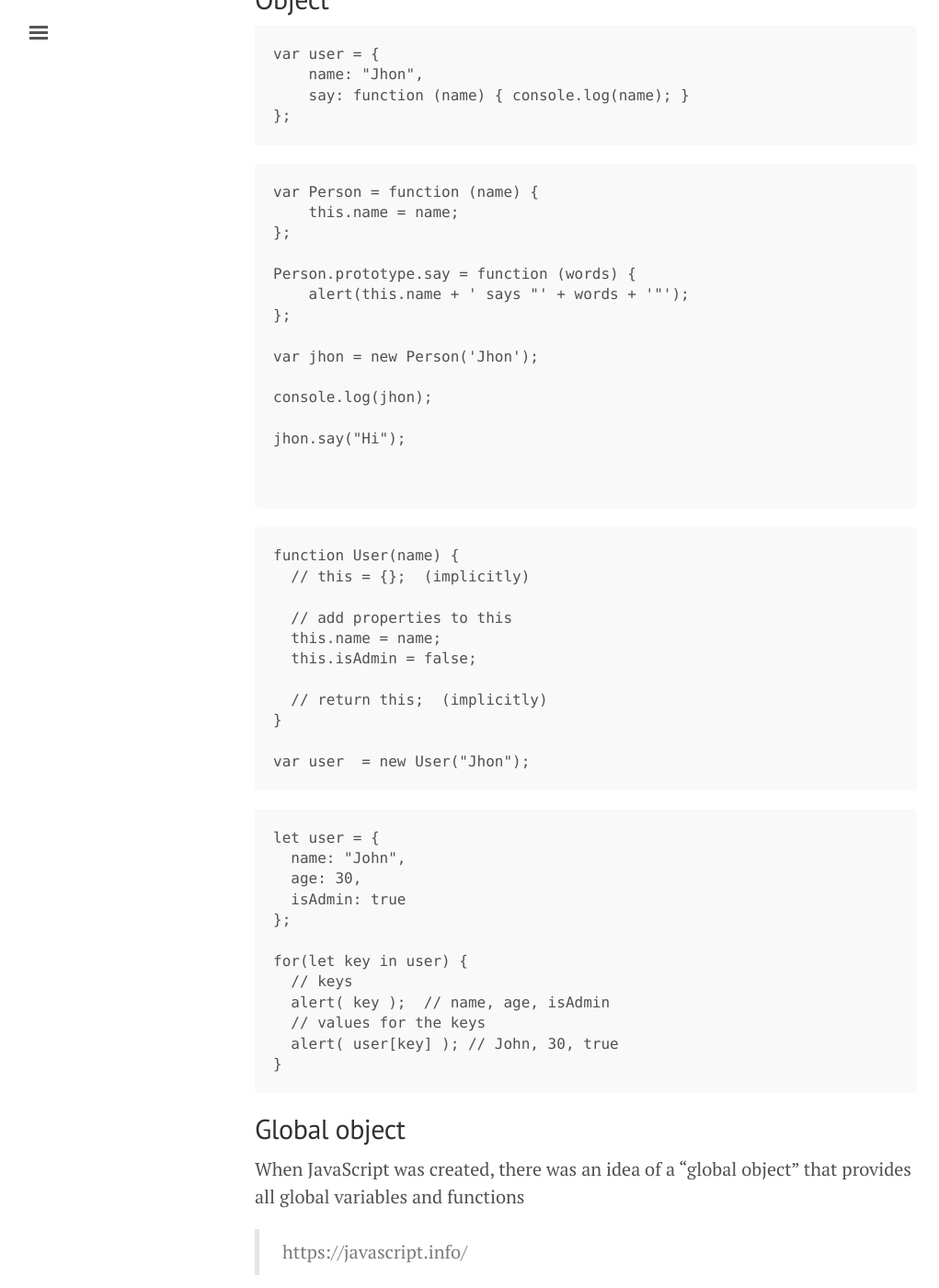
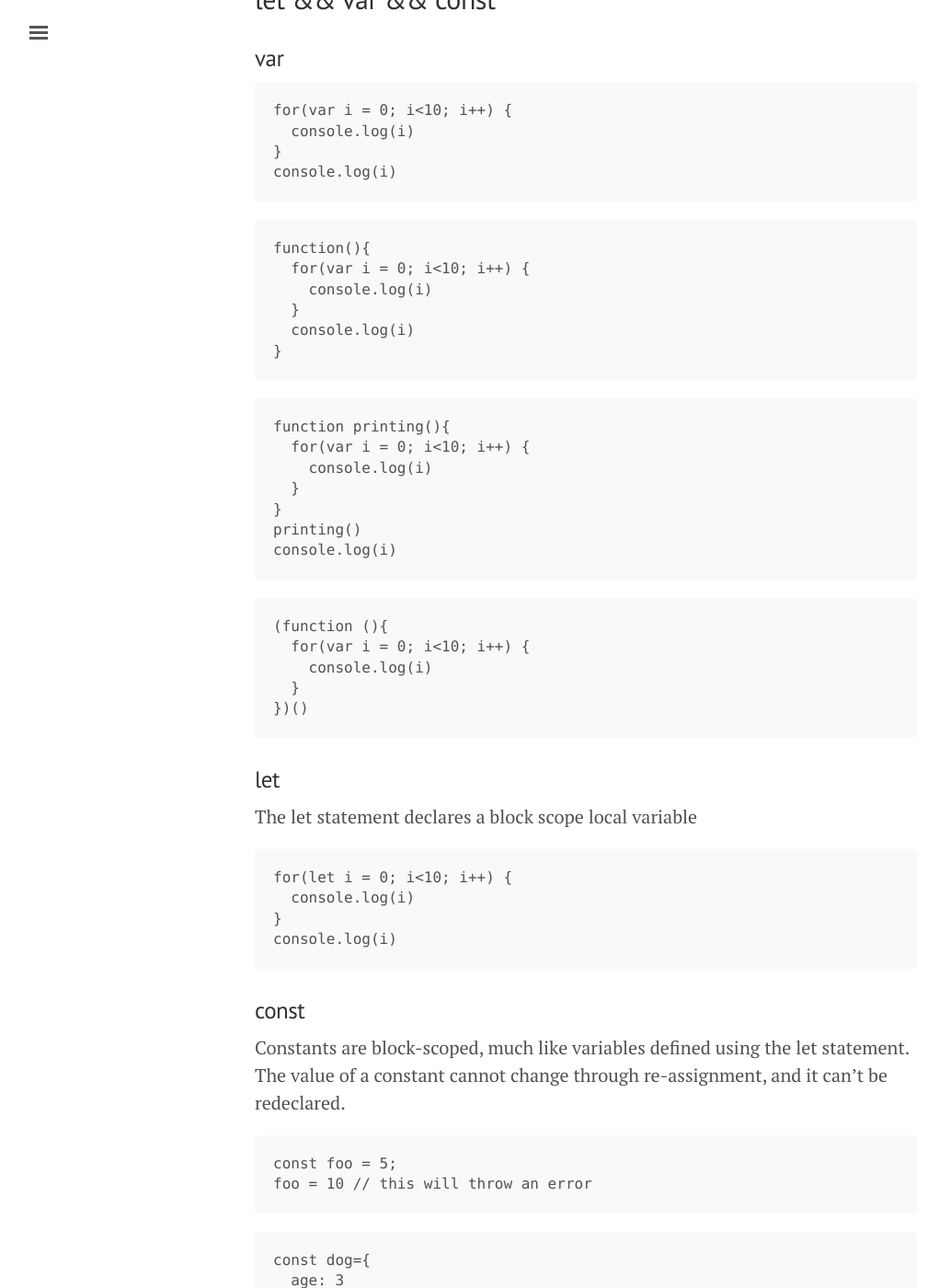
Before and after one commit to teymur-valiyev/techtalks, a Jekyll site: the page built from _posts/2018-01-20-javascript-basic.md, in a window 1280 px wide and 1400 px high, scrolled down 7987 px. Shown: the whole window at 92% size, without its empty margins (3-1024 px from the left). Built offline with Jekyll 4.4.1, drawn with Linux system fonts in a browser that asks for light colours; nearby versions of some CDN libraries; our own code applies the rules of GitHub Pages for plain Markdown files; library files that are not in the unit come from our copies; some of the changed text lies outside the part shown.

Commit message:
let var const

````diff
--- a/_posts/2018-01-20-javascript-basic.md
+++ b/_posts/2018-01-20-javascript-basic.md
@@ -343,6 +343,68 @@ myFunc();
 console.log(c);
 ```
 
+##  let && var && const
+
+### var
+```
+for(var i = 0; i<10; i++) {
+  console.log(i)
+}
+console.log(i)
+```
+
+```
+function(){
+  for(var i = 0; i<10; i++) {
+    console.log(i)
+  }
+  console.log(i)
+}
+```
+
+```
+function printing(){
+  for(var i = 0; i<10; i++) {
+    console.log(i)
+  }
+}
+printing()
+console.log(i)
+```
+
+```
+(function (){
+  for(var i = 0; i<10; i++) {
+    console.log(i)
+  }
+})()
+```
+
+### let
+The let statement declares a block scope local variable
+
+```
+for(let i = 0; i<10; i++) {
+  console.log(i)
+}
+console.log(i)
+```
+
+### const
+
+Constants are block-scoped, much like variables defined using the let statement. The value of a constant cannot change through re-assignment, and it can't be redeclared.
+
+```
+const foo = 5;
+foo = 10 // this will throw an error
+```
+```
+const dog={
+  age: 3
+}
+dog.age = 5
+dog = { name: 'biko'}
+```
 
 ## Object
 
````
Also changed, not shown: other parts of _posts/2018-01-20-javascript-basic.md (+4 -1 lines).
